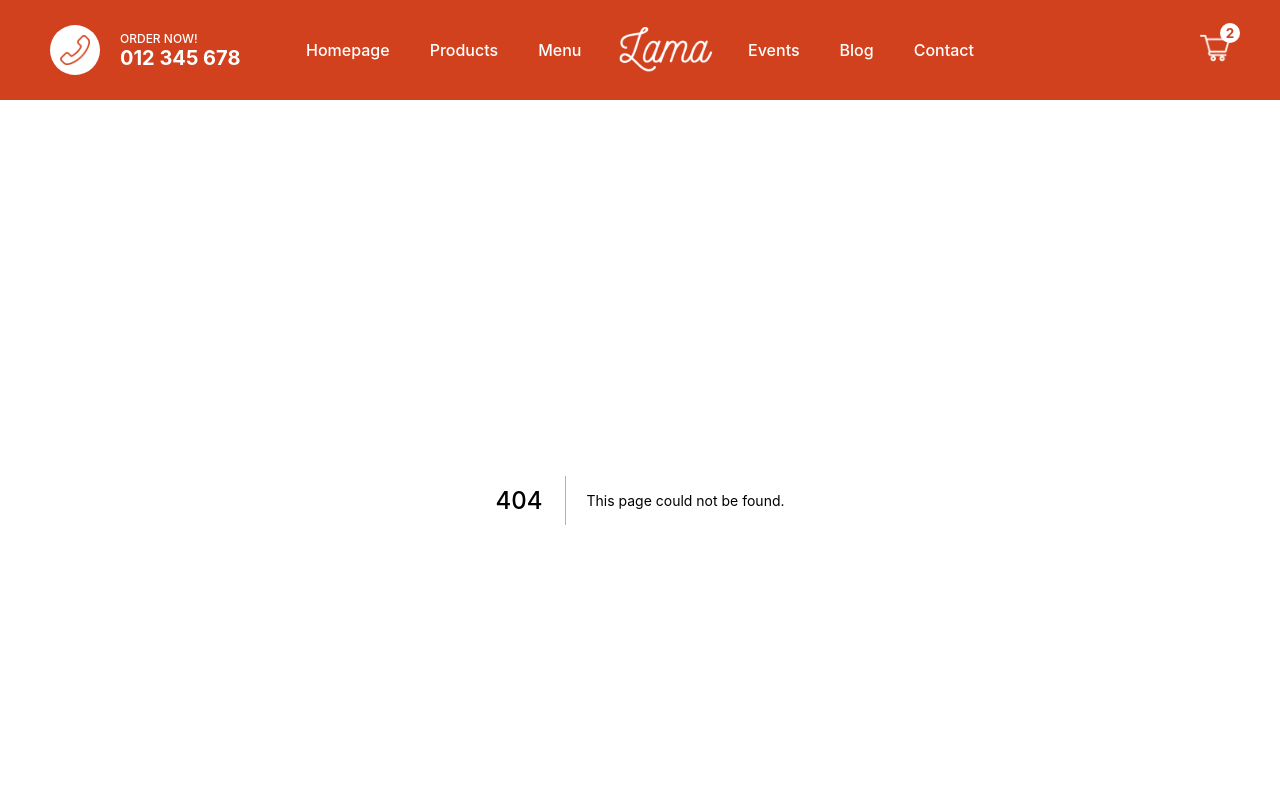
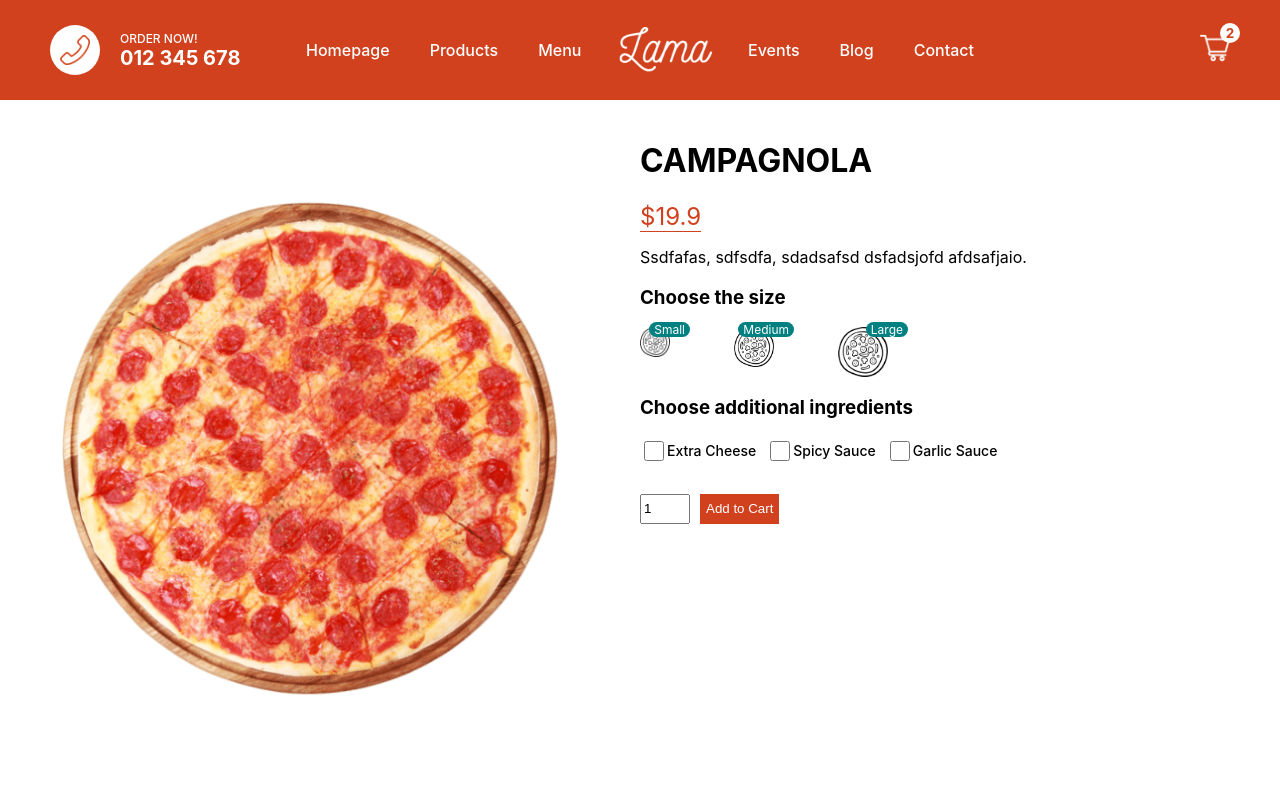
Before and after one commit to andreapianosoft/next-pizza, a Next.js app: page /product/1 in a window 1280 px wide. Before the commit this address had no page. Shown: the top 798 px of the page. Built offline with nearby package versions, Linux system fonts and the light colour scheme.

Commit message:
Product Page Design

```diff
--- /dev/null
+++ b/pages/product/[id].jsx
@@ -0,0 +1,84 @@
+import styles from '../../styles/Product.module.css';
+import Image from 'next/image';
+import { useState } from 'react';
+
+const Product = () => {
+    const [size, setSize] = useState(0);
+
+    const pizza = {
+        id: 1,
+        img: '/img/pizza.png',
+        name: 'CAMPAGNOLA',
+        price: [19.9, 23.9, 27.9],
+        desc: "Ssdfafas, sdfsdfa, sdadsafsd dsfadsjofd afdsafjaio."
+    }
+    return (
+        <div className={styles.container}>
+            <div className={styles.left}>
+                <div className={styles.imgContainer}>
+                    <Image src={pizza.img} layout="fill" alt="" objectFit='contain' />
+                </div>
+            </div>
+            <div className={styles.right}>
+                <h1 className={styles.title}>{pizza.name}</h1>
+                <span className={styles.price}>${pizza.price[size]}</span>
+                <p className={styles.desc}>{pizza.desc}</p>
+                <h3 className={styles.choose}>Choose the size</h3>
+                <div className={styles.sizes}>
+                    <div className={styles.size} onClick={()=>setSize(0)}>
+                        <Image src="/img/size.png" layout='fill' alt="" />
+                        <span className={styles.number}>Small</span>
+                    </div>
+                    <div className={styles.size} onClick={()=>setSize(1)}>
+                        <Image src="/img/size.png" layout='fill' alt="" />
+                        <span className={styles.number}>Medium</span>
+                    </div>
+                    <div className={styles.size} onClick={()=>setSize(2)}>
+                        <Image src="/img/size.png" layout='fill' alt="" />
+                        <span className={styles.number}>Large</span>
+                    </div>
+                </div>
+                <h3 className={styles.choose}>Choose additional ingredients</h3>
+                <div className={styles.ingredients}>
+                    <div className={styles.option}>
+                        <input
+                            className={styles.checkbox}
+                            type="checkbox"
+                            id="cheese"
+                            name="cheese"
+                        />
+                        <label htmlFor="cheese">Extra Cheese</label>
+                    </div>
+                    <div className={styles.option}>
+                        <input
+                        className={styles.checkbox}
+                        type="checkbox"
+                        id="spicy"
+                        name="spicy"
+                        />
+                        <label htmlFor="spicy">Spicy Sauce</label>
+                    </div>
+                    <div className={styles.option}>
+                        <input
+                        className={styles.checkbox}
+                        type="checkbox"
+                        id="garlic"
+                        name="garlic"
+                        />
+                        <label htmlFor="garlic">Garlic Sauce</label>
+                    </div>
+                </div>
+                <div className={styles.add}>
+                    <input
+                        type="number"
+                        defaultValue={1}
+                        className={styles.quantity}
+                    />
+                    <button className={styles.button}>Add to Cart</button>
+                </div>
+            </div>
+        </div>
+    )
+}
+
+export default Product;
--- /dev/null
+++ b/styles/Product.module.css
@@ -0,0 +1,98 @@
+.container {
+    height: calc(100vh - 100px);
+    display: flex;
+}
+
+.left {
+    flex: 1;
+    height: 100%;
+    display: flex;
+    align-items: center;
+    justify-content: center;
+}
+
+.right {
+    flex: 1;
+    padding: 20px;
+}
+
+.imgContainer {
+    width: 80%;
+    height: 80%;
+    position: relative;
+}
+
+.price {
+    color: #d1411e;
+    font-size: 24px;
+    font-weight: 400;
+    border-bottom: 1px solid #d1411e;
+}
+
+.sizes {
+    width: 40%;
+    display: flex;
+    justify-content: space-between;
+}
+
+.size {
+    width: 30px;
+    height: 30px;
+    position: relative;
+    cursor: pointer;
+}
+
+.size:nth-child(2) {
+    width: 40px;
+    height: 40px;
+}
+
+.size:last-child {
+    height: 50px;
+    width: 50px;
+}
+
+.number {
+    position: absolute;
+    top: -5px;
+    right: -20px;
+    background-color: teal;
+    color: white;
+    font-size: 12px;
+    padding: 0 5px;
+    border-radius: 10px;
+
+}
+
+.ingredients {
+    display: flex;
+    margin-bottom: 30px;
+}
+
+.option {
+    display: flex;
+    align-items: center;
+    margin-right: 10px;
+    font-size: 14px;
+    font-weight: 500;
+}
+
+.checkbox {
+    width: 20px;
+    height: 20px;
+}
+
+.quantity {
+    width: 50px;
+    height: 30px;
+}
+
+.button {
+    height: 30px;
+    margin-left: 10px;
+    background-color: #d1411e;
+    color: white;
+    border: none;
+    font-weight: 500;
+    cursor: pointer;
+}
```
